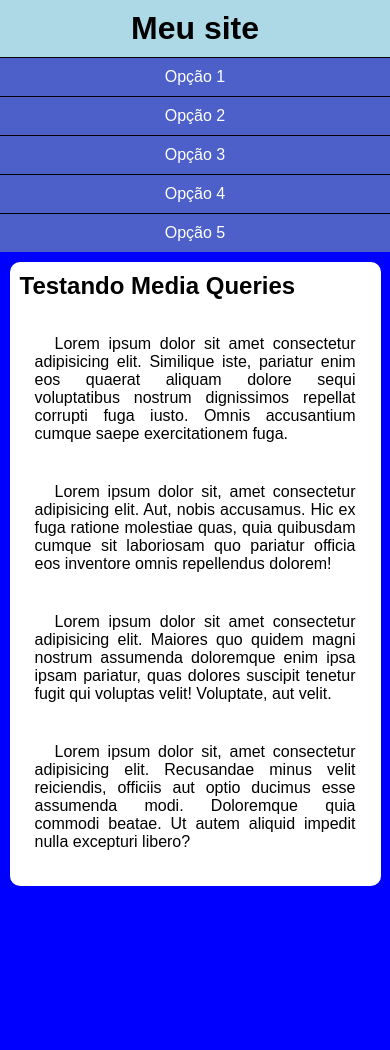
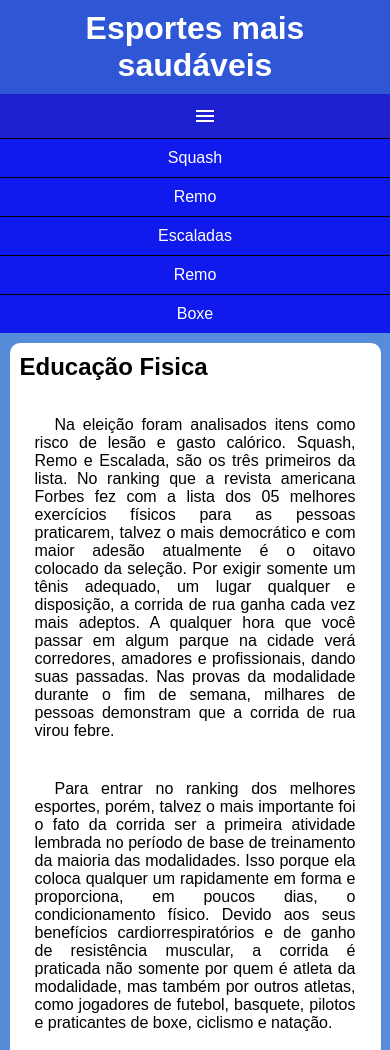
Before and after one commit to MarcondesMateusS2/html-css, a plain HTML site: page Exercicios/Ex026/mq005/index.html in a window 390 px wide. Shown: the top 1050 px of the page. Before the commit the page ends 886 px from the top, so only its background shows below. Drawn offline with nearby package versions, Linux system fonts and the light colour scheme.

Commit message:
exercicio 005

```diff
--- /dev/null
+++ b/Exercicios/Ex026/mq005/estilos/media-query.css
@@ -0,0 +1,22 @@
+@charset "utf-8";
+
+@media screen and (min-width: 768px){
+    i#burguer{
+        display: none;
+    }
+    menu{
+        font-display: block;
+        margin: auto;
+    }
+    menu > ul > li{
+        display: inline-block;
+        width: 100px;
+
+
+    }
+    main{
+        width: 900px;
+
+    }
+
+}
--- a/Exercicios/Ex026/mq005/estilos/style.css
+++ b/Exercicios/Ex026/mq005/estilos/style.css
@@ -10,16 +10,17 @@
 
 
 body, html {
-    background-color: blue;
+    background-color: rgb(87, 140, 219);
 }
 
 header {
-    background-color: lightblue;
+    background-color: rgba(19, 48, 209, 0.575);
 }
 
 header > h1{
     padding: 10px;
     text-align: center;
+    color: white;
 }
 
 menu {
@@ -34,13 +35,27 @@ menu > ul > li > a{
     display: block;
     padding: 10px;
     text-decoration: none;
-    background-color: rgba(2, 2, 179, 0.562);
+    background-color: rgba(6, 6, 245, 0.747);
     color: white;
     text-align: center;
     border-top: 1px solid black;
 
 }
 
+i#burguer{
+    background-color: rgba(21, 8, 207, 0.678);
+    width: 100vw;
+    color: white;
+    text-align: center;
+    padding: 10px;
+    cursor: pointer;
+}
+
+i#burguer:hover{
+    background-color: white;
+    color: black;
+
+}
 menu > ul >li > a:hover {
     background-color: rgba(0, 0, 255, 0.575);
 }
--- a/Exercicios/Ex026/mq005/index.html
+++ b/Exercicios/Ex026/mq005/index.html
@@ -6,45 +6,59 @@
     <meta name="viewport" content="width=device-width, initial-scale=1.0">
     <title>media Query</title>
     <link rel="stylesheet" href="https://fonts.googleapis.com/css2?family=Material+Symbols+Outlined:opsz,wght,FILL,GRAD@20..48,100..700,0..1,-50..200" />
-    <style>
-        .material-symbols-outlined {
-          font-variation-settings:
-          'FILL' 0,
-          'wght' 400,
-          'GRAD' 0,
-          'opsz' 48
-        }
-        </style>
     <link rel="stylesheet" href="estilos/style.css">
+    <link rel="stylesheet" href="estilos/media-query.css">
 </head>
-<body>
+<body onresize="MudouTamanho">
     <header>
-        <h1>Meu site </h1>
-
-        <menu>
+        <h1>Esportes mais saudáveis </h1>
+        <i id="burguer"class="material-symbols-outlined" onclick="clickmenu()">menu</i>
+        <menu id="itens">
             <ul>
-                <li><a href="#">Opção 1</a></li>
-                <li><a href="#">Opção 2</a></li>
-                <li><a href="#">Opção 3</a></li>
-                <li><a href="#">Opção 4</a></li>
-                <li><a href="#">Opção 5</a></li>
+                <li><a href="#">Squash</a></li>
+                <li><a href="#">Remo</a></li>
+                <li><a href="#">Escaladas</a></li>
+                <li><a href="#">Remo</a></li>
+                <li><a href="#">Boxe</a></li>
 
             </ul>
         </menu>
     </header>
     <main>
         <article>
-            <h2>Testando Media Queries</h2>
-            <p>Lorem ipsum dolor sit amet consectetur adipisicing elit. Similique iste, pariatur enim eos quaerat aliquam dolore sequi voluptatibus nostrum dignissimos repellat corrupti fuga iusto. Omnis accusantium cumque saepe exercitationem fuga.</p>
+            <h2>Educação Fisica</h2>
+            <p>Na eleição foram analisados itens como risco de lesão e gasto calórico. Squash, Remo e Escalada, são os três         primeiros   da lista.
+                No ranking que a revista americana Forbes fez com a lista dos 05 melhores exercícios físicos para as pessoas praticarem, talvez o mais democrático e com maior adesão atualmente é o oitavo colocado da seleção. Por exigir somente um tênis adequado, um lugar qualquer e disposição, a corrida de rua ganha cada vez mais adeptos. A qualquer hora que você passar em algum parque na cidade verá corredores, amadores e profissionais, dando suas passadas. Nas provas da modalidade durante o fim de semana, milhares de pessoas demonstram que a corrida de rua virou febre.</p>
 
-            <p>Lorem ipsum dolor sit, amet consectetur adipisicing elit. Aut, nobis accusamus. Hic ex fuga ratione molestiae quas, quia quibusdam cumque sit laboriosam quo pariatur officia eos inventore omnis repellendus dolorem!</p>
+            <p>Para entrar no ranking dos melhores esportes, porém, talvez o mais importante foi o fato da corrida ser a primeira atividade lembrada no período de base de treinamento da maioria das modalidades. Isso porque ela coloca qualquer um rapidamente em forma e proporciona, em poucos dias, o condicionamento físico. Devido aos seus benefícios cardiorrespiratórios e de ganho de resistência muscular, a corrida é praticada não somente por quem é atleta da modalidade, mas também por outros atletas, como jogadores de futebol, basquete, pilotos e praticantes de boxe, ciclismo e natação.</p>
 
-            <p>Lorem ipsum dolor sit amet consectetur adipisicing elit. Maiores quo quidem magni nostrum assumenda doloremque enim ipsa ipsam pariatur, quas dolores suscipit tenetur fugit qui voluptas velit! Voluptate, aut velit.</p>
+            <p>A corrida traz benefícios cardiorrespiratórios porque é um exercício aeróbio, usa o oxigênio para produzir energia. Esse tipo de atividade promove alterações no sistema cardiovascular. Há um aumento das câmaras cardíacas, o coração fica com maior capacidade para bombear o sangue o que, automaticamente, ajuda no transporte de oxigênio para os músculos”, explica Henrique Viana, técnico de corrida do centro Pé de Vento, em Petrópolis (RJ).
+                De acordo com ele, outros sistemas, como o respiratório, também são beneficiados com a modalidade. “O pulmão aumenta sua capacidade por causa da prática”, comenta. “Além disso, muitas pessoas notam melhora no sono, no estresse. É uma atividade que libera bastante endorfina, dá prazer e, com o tempo, ainda emagrece”</p>
 
-            <p>Lorem ipsum dolor sit, amet consectetur adipisicing elit. Recusandae minus velit reiciendis, officiis aut optio ducimus esse assumenda modi. Doloremque quia commodi beatae. Ut autem aliquid impedit nulla excepturi libero?</p>
+
 
         </article>
 
     </main>
+
+    <script>
+        function mudouTamanho(){
+            if (window.innerWidth >= 768){
+                itens.style.display = 'block'
+            } else {
+                itens.style.display ='none'
+            }
+        }
+        function clickmenu() {
+
+            if (itens.style.display == 'block') { itens.style.display = 'none'}
+            else {
+                itens.style.display = 'block'
+            }
+
+            }
+
+    </script>
+
 </body>
 </html>
```
